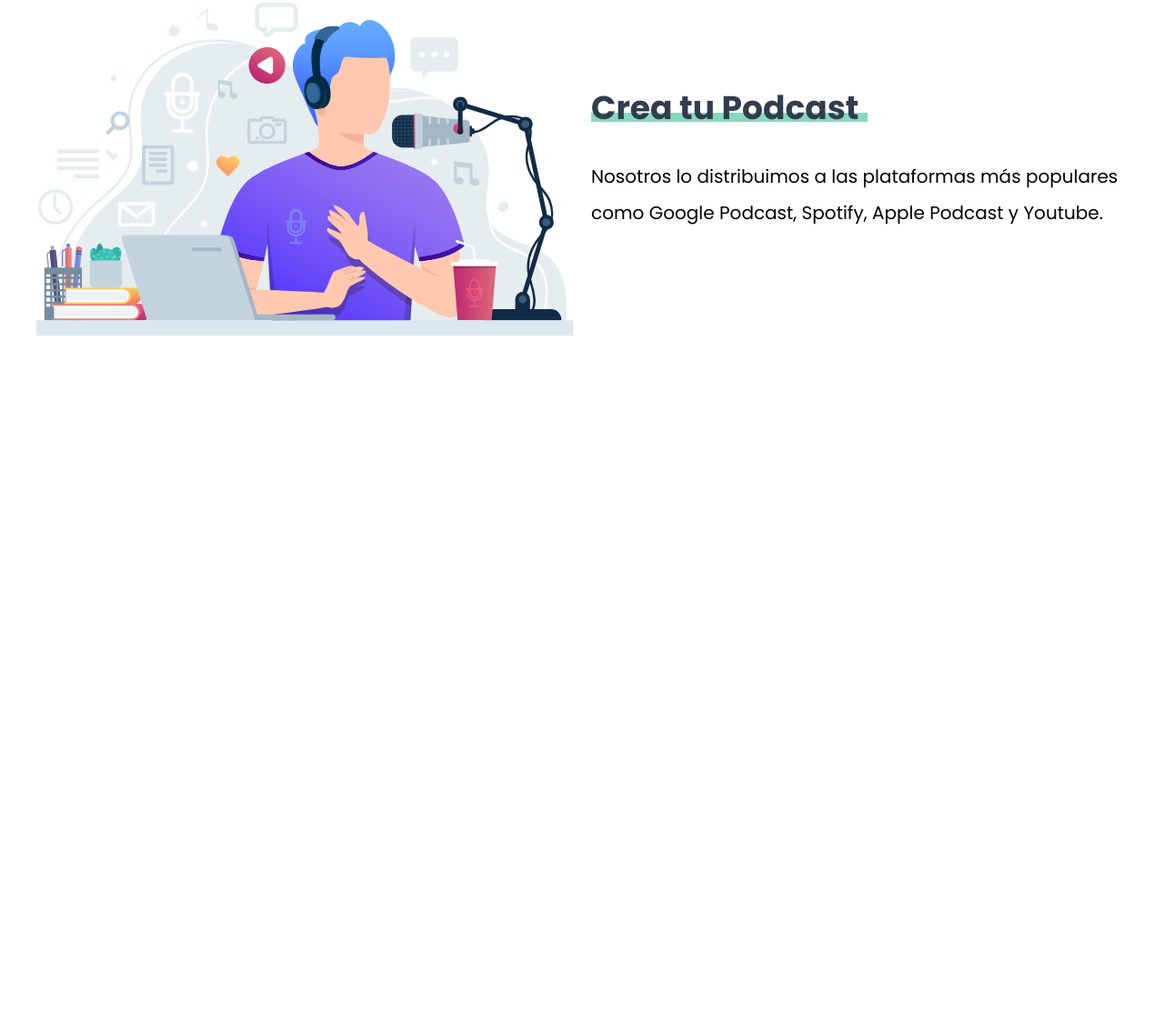
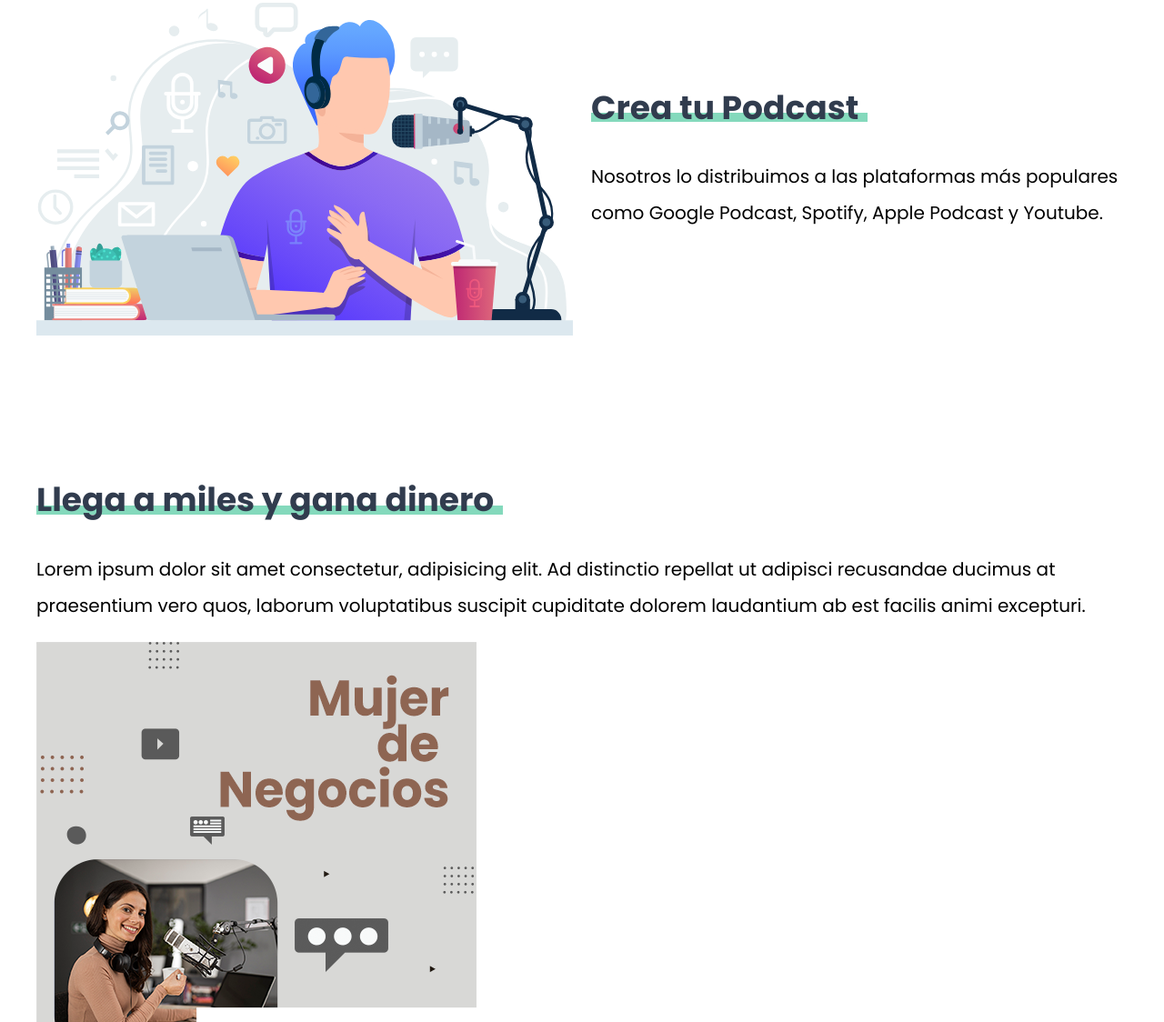
Before and after one commit to sebaa-loda/Podcast-SASS, a website: page index.html in a window 1280 px wide. Shown: the part 876-2000 px from the top of the page at 91% size. Before the commit the page ends 1325 px from the top, so only its background shows below. Drawn offline with Linux system fonts and the light colour scheme.

Commit message:
create beneficios

```diff
--- a/index.html
+++ b/index.html
@@ -37,5 +37,17 @@
             </div>
         </div>
     </section>
+
+    <section class="beneficios seccion">
+        <div class="grid-beneficios contenedor">
+            <div class="contenido-beneficios">
+                <h2>Llega a miles y gana dinero</h2>
+                <p>Lorem ipsum dolor sit amet consectetur, adipisicing elit. Ad distinctio repellat ut adipisci recusandae ducimus at praesentium vero quos, laborum voluptatibus suscipit cupiditate dolorem laudantium ab est facilis animi excepturi.</p>
+            </div>
+            <div class="imagen">
+                <img src="build/img/podcast_cover.png" alt="imagen podcast">
+            </div>
+        </div>
+    </section>
 </body>
 </html>
```
